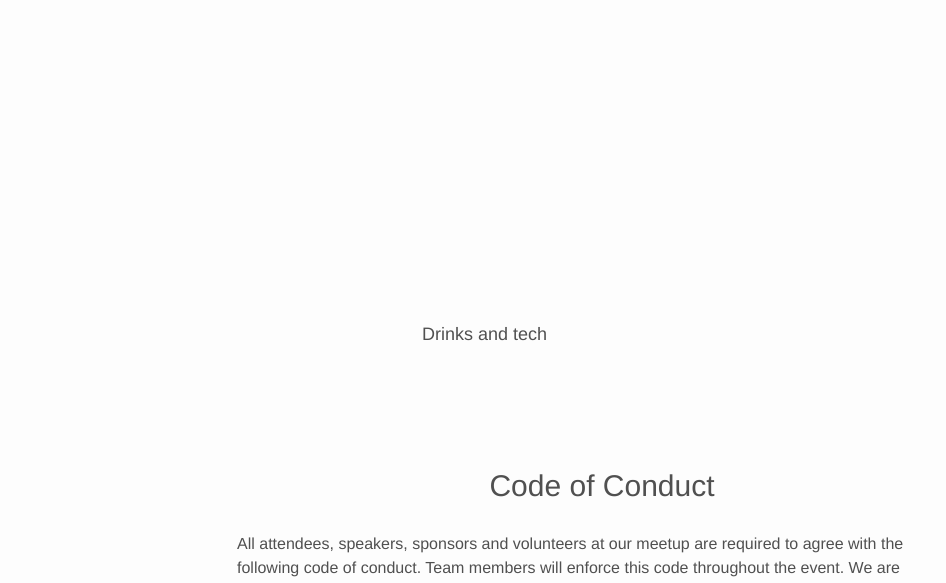
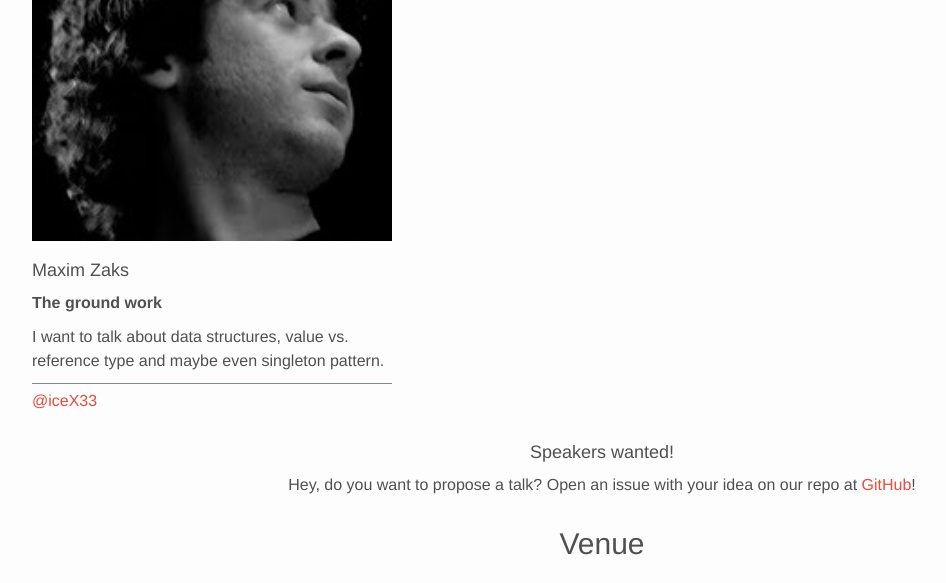
Before and after one commit to swift-berlin/swift-berlin.github.io, a Jekyll site: the page built from _posts/2015-09-21-swift-berlin-11.md, in a window 1280 px wide and 1400 px high, scrolled down 1231 px. Shown: the top 583 px of the window, without its empty margins (38-984 px from the left). Built offline with Jekyll 4.4.1, drawn with Linux system fonts in a browser that asks for light colours; some of the changed text lies outside the part shown.

Commit message:
updating talk to right format

```diff
--- a/_posts/2015-09-21-swift-berlin-11.md
+++ b/_posts/2015-09-21-swift-berlin-11.md
@@ -16,7 +16,11 @@ location:
 speakers:
   -
     name: Maxim Zaks
-    Twitter: @iceX33
+    image: iceX33
     title: The ground work
     abstract: I want to talk about data structures, value vs. reference type and maybe even singleton pattern.
+    links:
+      -
+        url: https://twitter.com/iceX33
+        name: '@iceX33'
 ---
```
